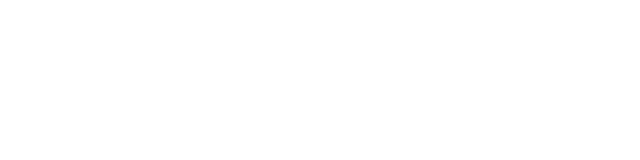
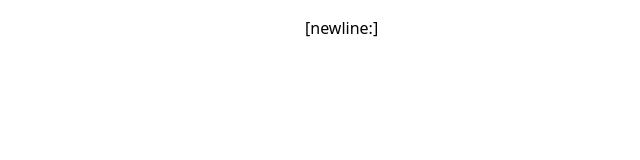
Before and after one commit to kotleni/cognition, a Next.js app: page / in a window 1280 px wide. Shown: the top 160 px of the page, without its empty margins (351-991 px from the left). Built offline with nearby package versions, Linux system fonts and the light colour scheme.

Commit message:
feat: md parser newline support

```diff
--- a/src/markdown/parser.ts
+++ b/src/markdown/parser.ts
@@ -30,6 +30,10 @@
     }
 }
 
+class NewLine extends Node {
+    tagName: string = 'newline';
+}
+
 export function parseMarkdown(markdown: string): MarkdownToken[] {
     const content = markdown.trim() + '\n';
 
@@ -40,6 +44,9 @@
         switch (ch) {
             case '\n':
                 if (node.buffer.length > 0) {
+                    tokens.push({node: node, value: node.buffer});
+                } else {
+                    node = new NewLine();
                     tokens.push({node: node, value: node.buffer});
                 }
                 node = new Paragraph();
```
